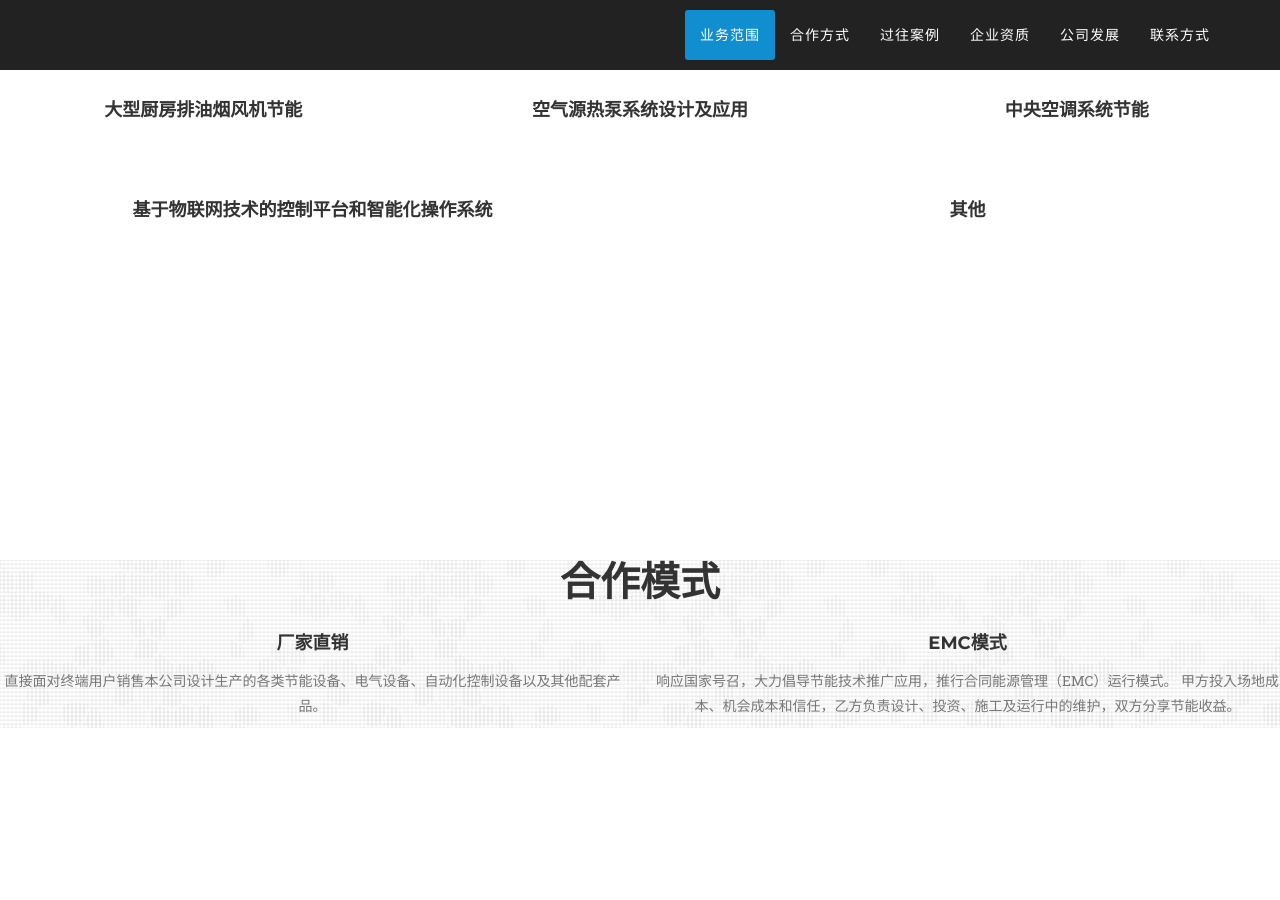
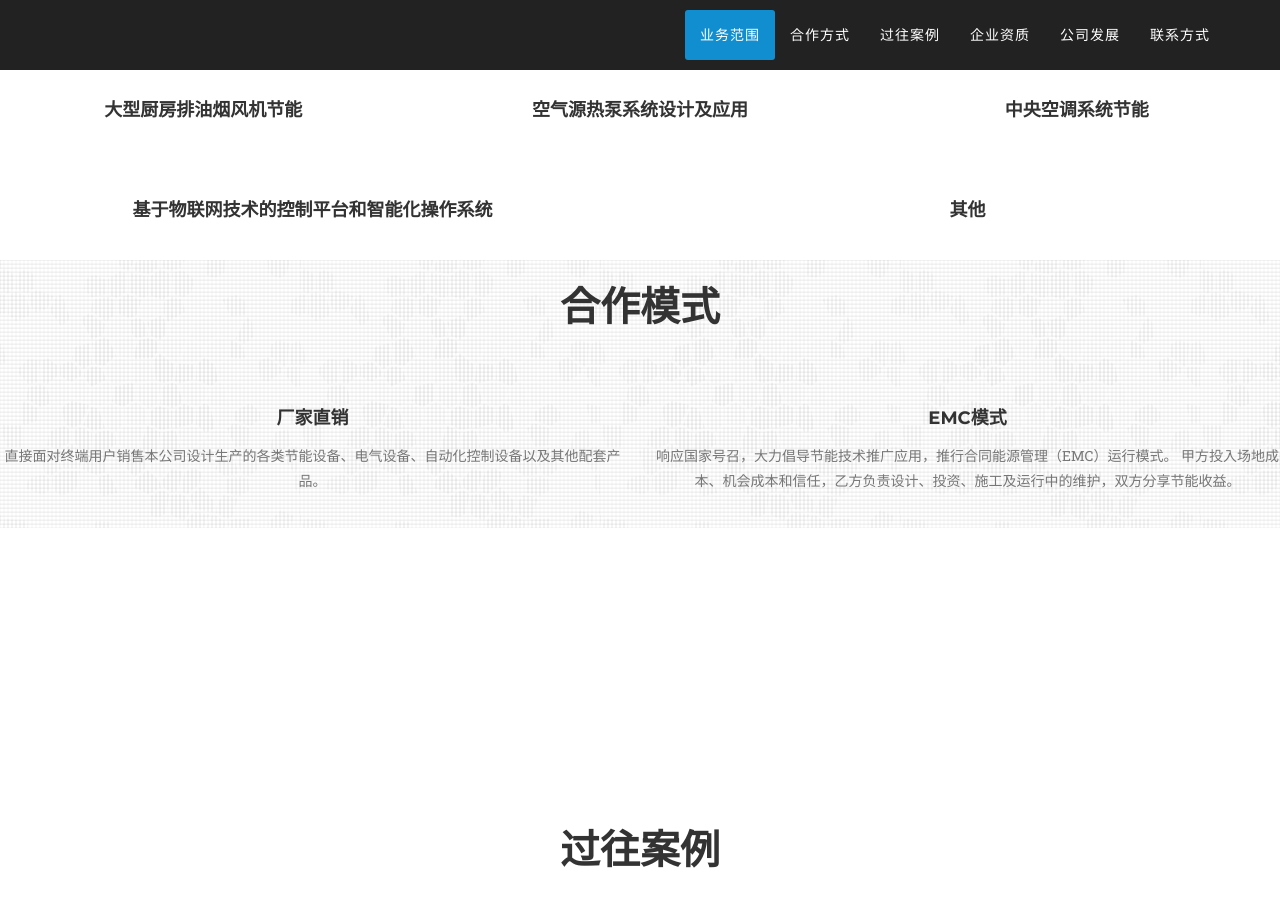
Before and after one commit to wxelec/wxelec.github.io, a Jekyll site: the page built from index.html, in a window 1280 px wide and 900 px high, scrolled down 1466 px. Built offline with Jekyll 4.4.1, drawn with Linux system fonts in a browser that asks for light colours; some web fonts are replaced.

Commit message:
Update skills.html

```diff
--- a/_includes/skills.html
+++ b/_includes/skills.html
@@ -65,10 +65,9 @@
                     <p class="text-muted"></p>
                 </div>
             </div>
-            </section>
+<!--             </section>
 
-    <section id="cooperate">
-
+    <section id="cooperate"> -->
             <div class="bg-png">
              <div class="row">
                 <div class="col-lg-12 text-center">
@@ -87,7 +86,6 @@
                 </div>
             </div>
             </div>
-
     </section>
 <!-- Cases Section -->
     <section id="cases">
```
